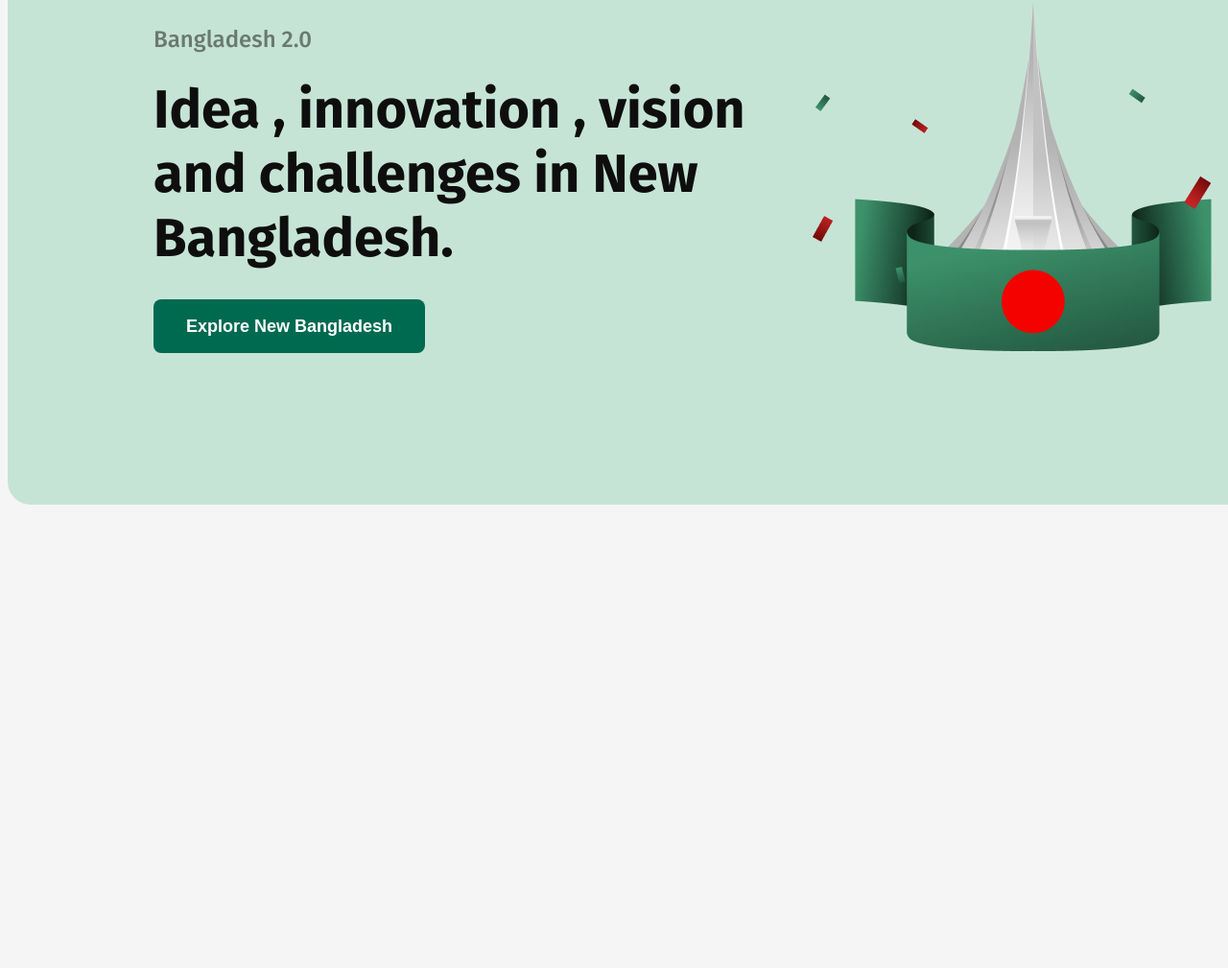
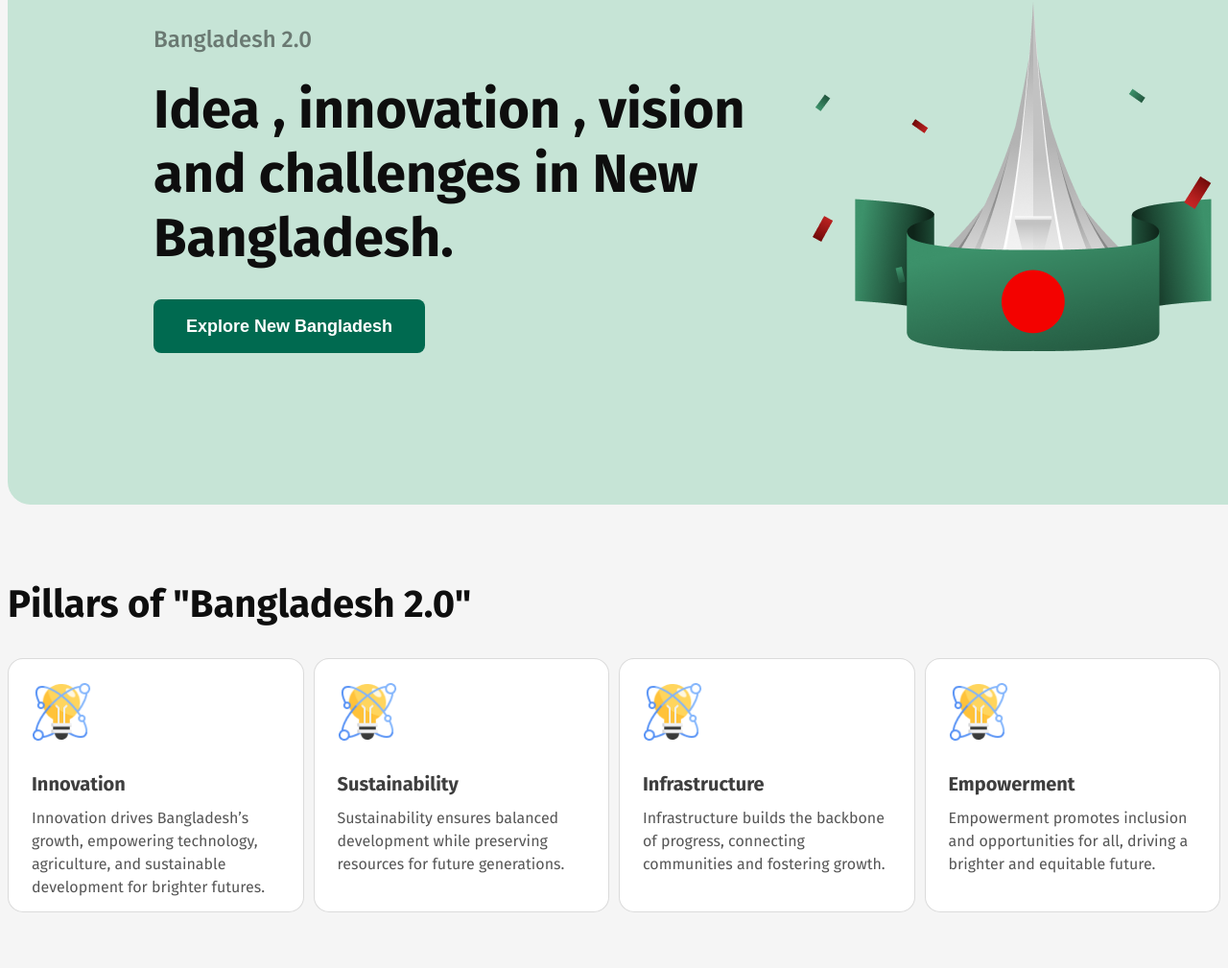
Before and after one commit to Ebrahim112002/assignment-1, a plain HTML site: page index.html in a window 1280 px wide. Shown: the part 322-1331 px from the top of the page at 96% size. Before the commit the page ends 928 px from the top, so only its background shows below. Drawn offline with Linux system fonts and the light colour scheme.

Commit message:
added pilars slide

```diff
--- a/index.html
+++ b/index.html
@@ -29,6 +29,33 @@
         </div>
      </section>
 
+     <section class="pillars">
+        <h1>Pillars of "Bangladesh 2.0"</h1>
+        <div class="pillars-flex">
+            <div class="pillars-cnt">
+                <img src="assets/card-icon.png" alt="">
+                <h3>Innovation</h3>
+                <p>Innovation drives Bangladesh’s growth, empowering technology, agriculture, and sustainable development for brighter futures.</p>
+            </div>
+            <div class="pillars-cnt">
+                <img src="assets/card-icon.png" alt="">
+                <h3>Sustainability</h3>
+                <p>Sustainability ensures balanced development while preserving resources for future generations.</p>
+            </div>
+            <div class="pillars-cnt">
+                <img src="assets/card-icon.png" alt="">
+                <h3>Infrastructure</h3>
+                <p>Infrastructure builds the backbone of progress, connecting communities and fostering growth.</p>
+            </div>
+            <div class="pillars-cnt">
+                <img src="assets/card-icon.png" alt="">
+                <h3>Empowerment</h3>
+                <p>Empowerment promotes inclusion and opportunities for all, driving a brighter and equitable future.</p>
+            </div>
+        </div>
+    </section>
+
+
     </main>
     <footer>
 
--- a/style/style.css
+++ b/style/style.css
@@ -114,3 +114,72 @@ transition: all 0.2s ease;
     padding: 18px 36px;
     transform: scale(1.05);
 }
+
+/* pillars section styles */
+.pillars {
+    position: relative;
+    margin-top: 0;
+    margin-bottom: 80px;
+    max-width: 1480px;
+    width: 100%;
+    height: 400px;
+    margin: 0 auto;
+    overflow: hidden;
+    text-align: center;
+
+}
+
+.pillars h1 {
+    margin-top: 0;
+    position: absolute;
+    color: rgb(14, 14, 14);
+    font-size: 40px;
+    font-weight: 700;
+    line-height: 48px;
+}
+
+.pillars-flex {
+    display: flex;
+    justify-content: space-between;
+    align-items: flex-start;
+    gap: 10px;
+    padding: 0px;
+    margin-top: 80px;
+}
+
+.pillars-cnt {
+    width: 350px;
+    height: 265px;
+    box-sizing: border-box;
+    border: 1px solid rgba(14, 14, 14, 0.15);
+    border-radius: 16px;
+    background: rgb(255, 255, 255);
+    padding: 24px;
+    display: flex;
+    flex-direction: column;
+    justify-content: flex-start;
+    align-items: flex-start;
+    text-align: left;
+}
+
+.pillars-cnt img {
+    width: 62px;
+    height: 62px;
+    margin-bottom: 12px;
+}
+
+.pillars-cnt h3 {
+    color: rgba(14, 14, 14, 0.8);
+    font-size: 20px;
+    font-weight: 700;
+    line-height: 24px;
+    margin-bottom: 12px;
+}
+
+.pillars-cnt p {
+    margin-top: 0;
+    color: rgba(14, 14, 14, 0.7);
+    font-size: 16px;
+    font-weight: 400;
+    line-height: 24px;
+}
```
